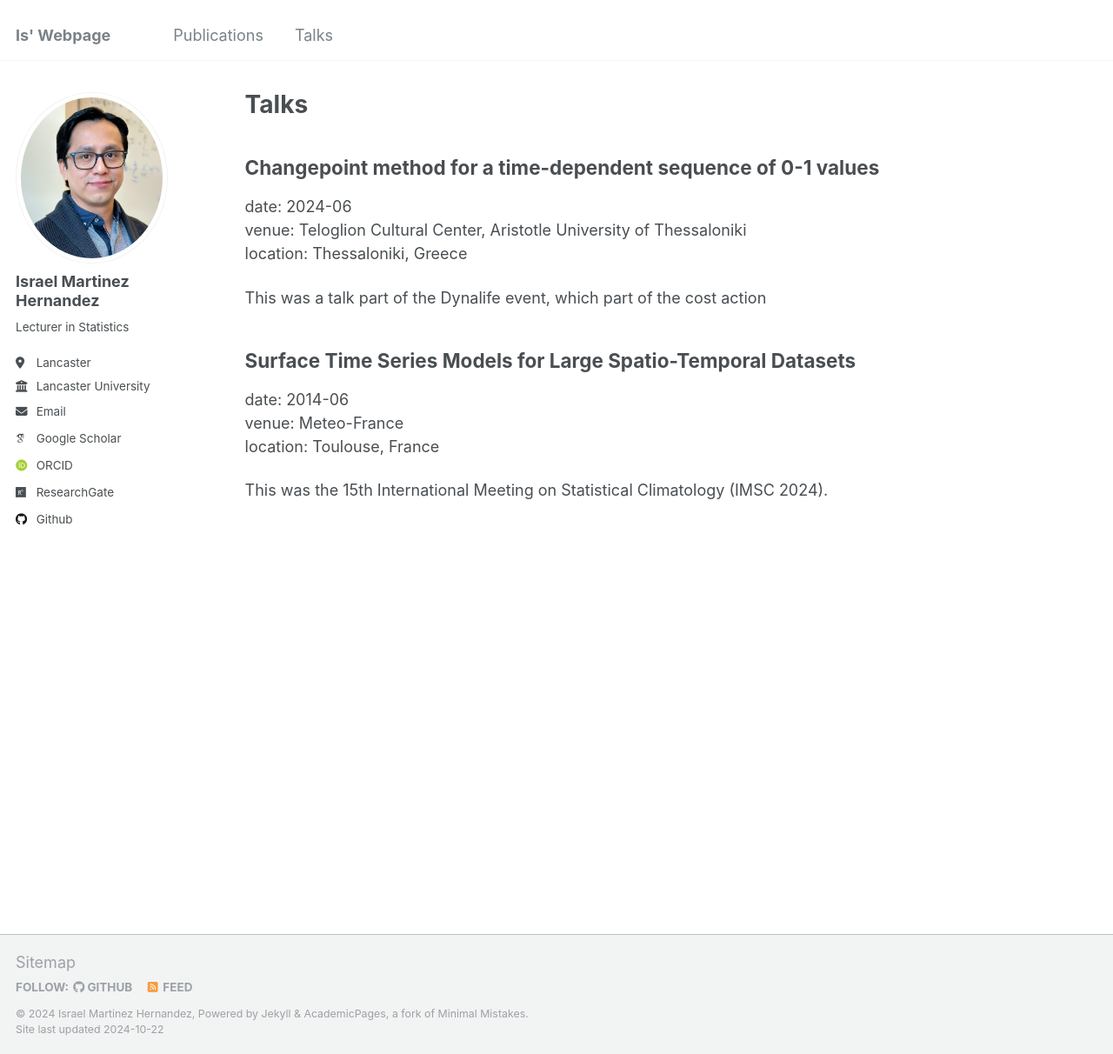
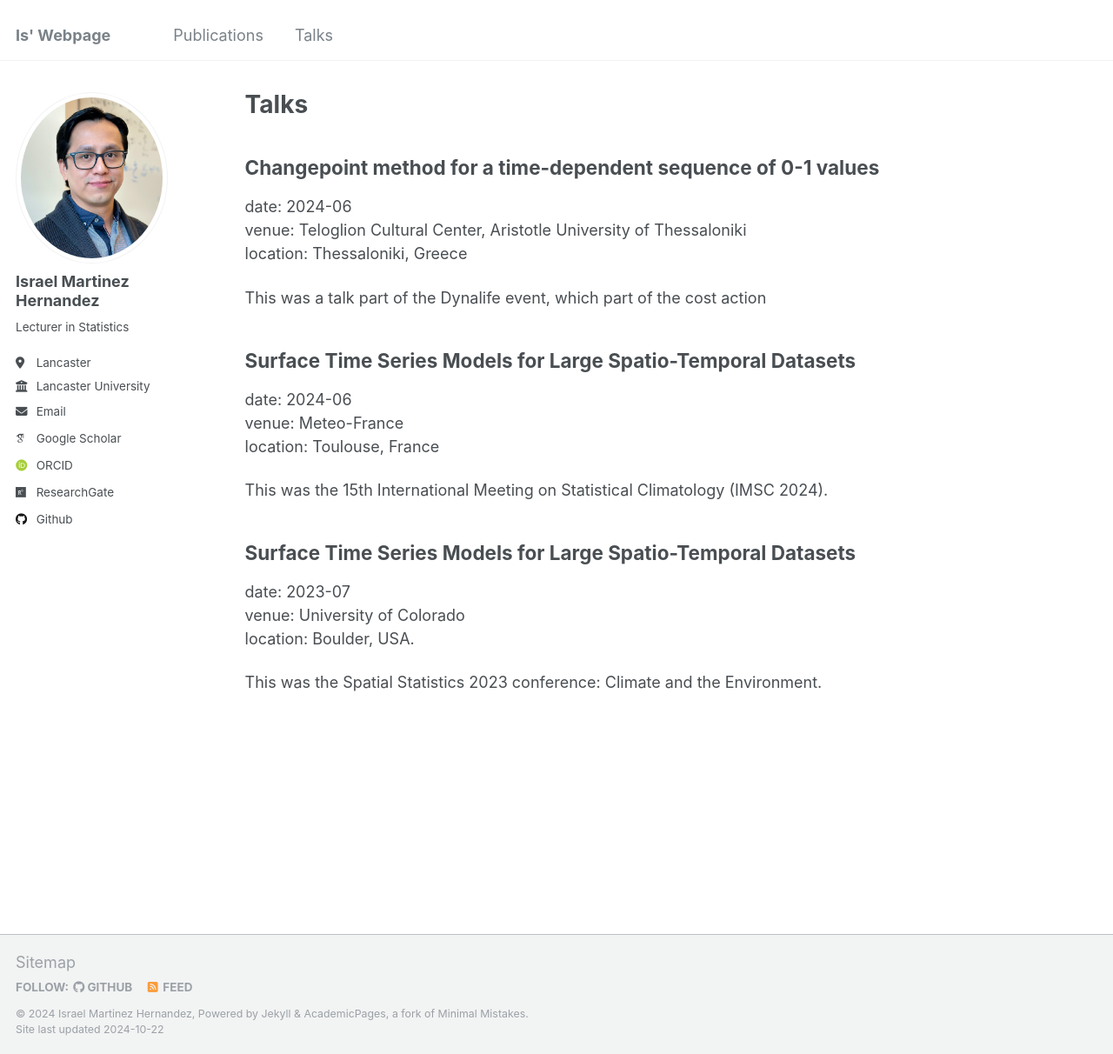
Before and after one commit to I-MH/I-MH.github.io, a Jekyll site: the page built from _pages/talks.md, in a window 1280 px wide and 1212 px high. Shown: the whole window at 87% size. Built offline with Jekyll 4.4.1, drawn with Linux system fonts in a browser that asks for light colours; some web fonts are replaced.

Commit message:
Update talks.md

```diff
--- a/_pages/talks.md
+++ b/_pages/talks.md
@@ -16,9 +16,17 @@ This was a talk part of the Dynalife event, which part of the cost action
 
 ## Surface Time Series Models for Large Spatio-Temporal Datasets
 
-date: 2014-06\
+date: 2024-06\
 venue: Meteo-France\
 location: Toulouse, France
 
 This was the 15th International Meeting on Statistical Climatology
 (IMSC 2024).
+
+## Surface Time Series Models for Large Spatio-Temporal Datasets
+
+date: 2023-07\
+venue: University of Colorado\
+location: Boulder, USA.
+
+This was the Spatial Statistics 2023 conference: Climate and the Environment.
```
